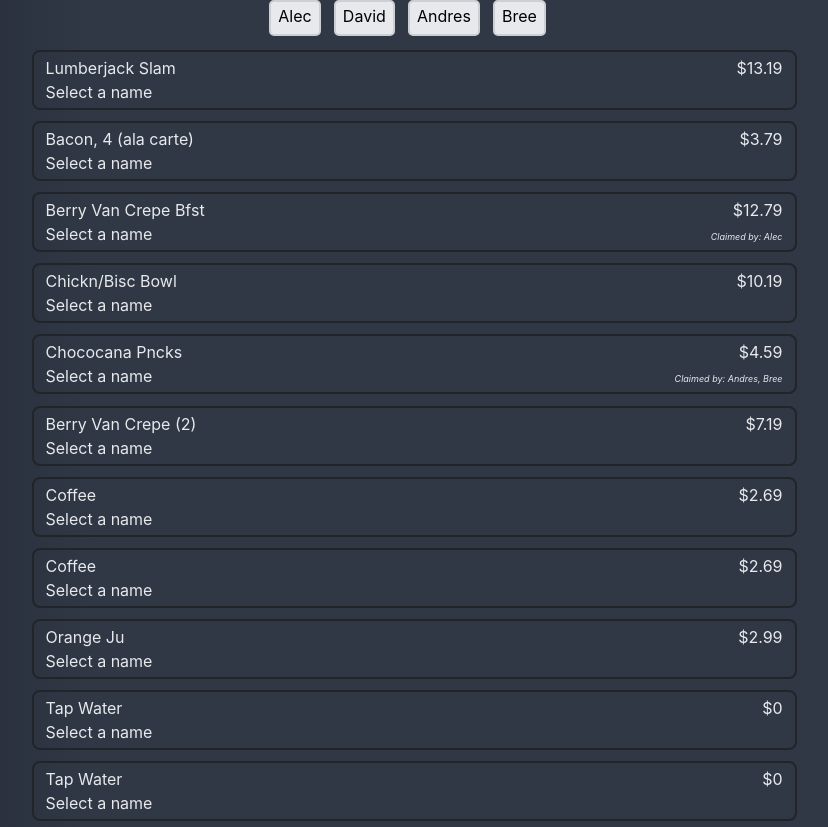
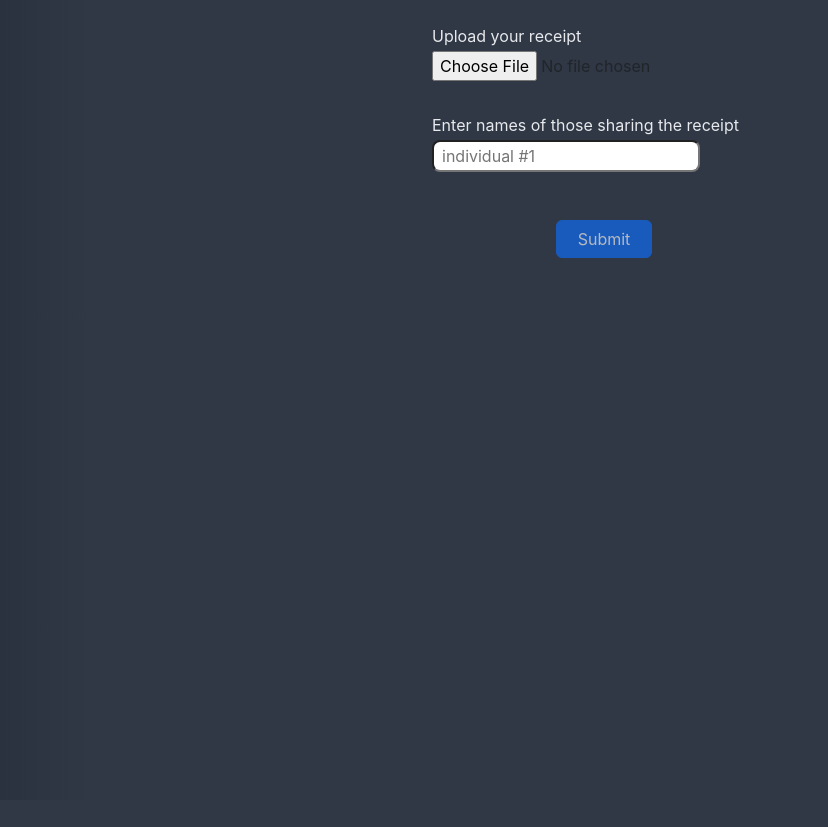
Before and after one commit to lucereal/CheckMates, a React (Create React App) app in the folder ui_folder/: page / in a window 1280 px wide. Shown: the whole page, without its empty margins (36-864 px from the left). After the commit the page ends 800 px from the top, so only its background shows below. Built offline with nearby package versions, Linux system fonts and the light colour scheme.

Commit message:
Names entered are now in use working. MockData not needed

```diff
--- a/ui_folder/src/Components/InputComponent.js
+++ b/ui_folder/src/Components/InputComponent.js
@@ -10,7 +10,7 @@
 
 const InputComponent = () => {
     const [receiptImg, setReceiptImg] = useState(null);
-    const [receiptData, setReceiptData] = useState(mock);
+    const [receiptData, setReceiptData] = useState(null);
     const [participants, setParticipants] = useState([]);
     const [isLoading, setIsLoading] = useState(false);
 
@@ -19,10 +19,14 @@
             console.log("-- no image selected"); // TODO SHOW VISUAL ERROR OR DISABLE IT
             return;
         }
+        setIsLoading(true);
 
-        setIsLoading(true);
+        // Must pass the array while preserving quotes
+        const names = "['" + participants.join("','") + "']";
+
         var formData = new FormData();
         formData.append('file', receiptImg);
+        formData.append('users', names);
 
         const url = 'https://receiptparserservices20230928182301.azurewebsites.net/api/ParseReceipt?name=Functions';
 
@@ -32,7 +36,7 @@
             }
         }).then((res) => {
             console.log("-- RES: ", res);
-            setReceiptData(res);
+            setReceiptData(res?.data?.receipt);
             setIsLoading(false);
         }).catch((err) => {
             console.log("-- ERR: ", err)
@@ -40,11 +44,10 @@
         })
     }
 
-    console.log('-- InputComponent.js|38 >> receiptData', receiptData);
     if (receiptData !== null && receiptData !== undefined) {
         return (
             <div id="receipt-breakdown-container">
-                <ReceiptBreakdown data={mock} />
+                <ReceiptBreakdown data={receiptData} />
             </div>
         )
     } else {
@@ -75,7 +78,7 @@
                     variant="primary"
                     onClick={() => sendReceipt()}
                     disabled={
-                        participants.length === 0 || (receiptImg == null || receiptImg == undefined) ||
+                        participants.length === 0 || (receiptImg === null || receiptImg === undefined) ||
                         isLoading
                     }
                 >
--- a/ui_folder/src/Shared/NameThings/NameToggles.js
+++ b/ui_folder/src/Shared/NameThings/NameToggles.js
@@ -1,4 +1,4 @@
-import React, { useState } from 'react';
+import React from 'react';
 
 const NameToggles = (props) => {
     const {selected, setSelected, names } = props;
@@ -9,14 +9,14 @@
     }
 
     const createButtons = () => {
-        return names?.map((name, index) => {
+        return names?.map((data, index) => {
             return (
                 <span
                     key={index}
-                    className={'toggle-button' + (selected === name ? ' selected' : "")}
-                    onClick={() => toggleMe(name)}
+                    className={'toggle-button' + (selected === data.name ? ' selected' : "")}
+                    onClick={() => toggleMe(data.name)}
                 >
-                    {name}
+                    {data.name}
                 </span>
             )
         })
--- a/ui_folder/src/Shared/ReceiptBreakdown/ReceiptBreakdown.js
+++ b/ui_folder/src/Shared/ReceiptBreakdown/ReceiptBreakdown.js
@@ -44,7 +44,8 @@
 
             // Use item ID to grab that item from the array since they're just id's in chronological order
             // This is handy because we dont have to iterate.
-            tempData[tempItem.id] = tempItem;
+            if (tempData[tempItem.id] !== undefined)
+                tempData[tempItem.id] = tempItem;
 
             // Get a temp data to modify it with the new additions.
             const tempMainData = { ...itemData};
@@ -55,10 +56,10 @@
 
         selectedRef.current = index;
         setSelected(index);
-        console.log("-- ITEM: ", item);
     }
 
     const receiptItems = () => {
+        console.log('-- ReceiptBreakdown.js|61 >> ', itemData.items);
         return itemData.items?.map((item, index) => {
             return (
                 <div
```
